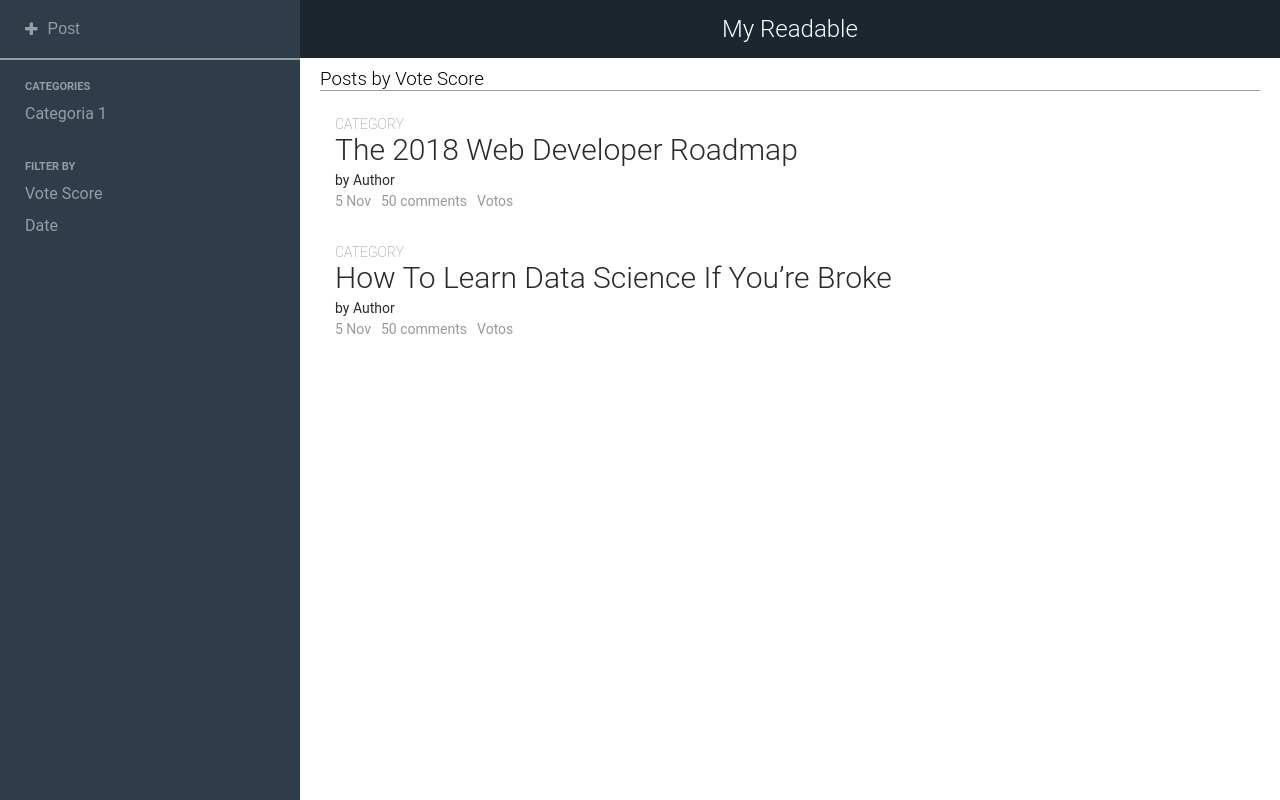
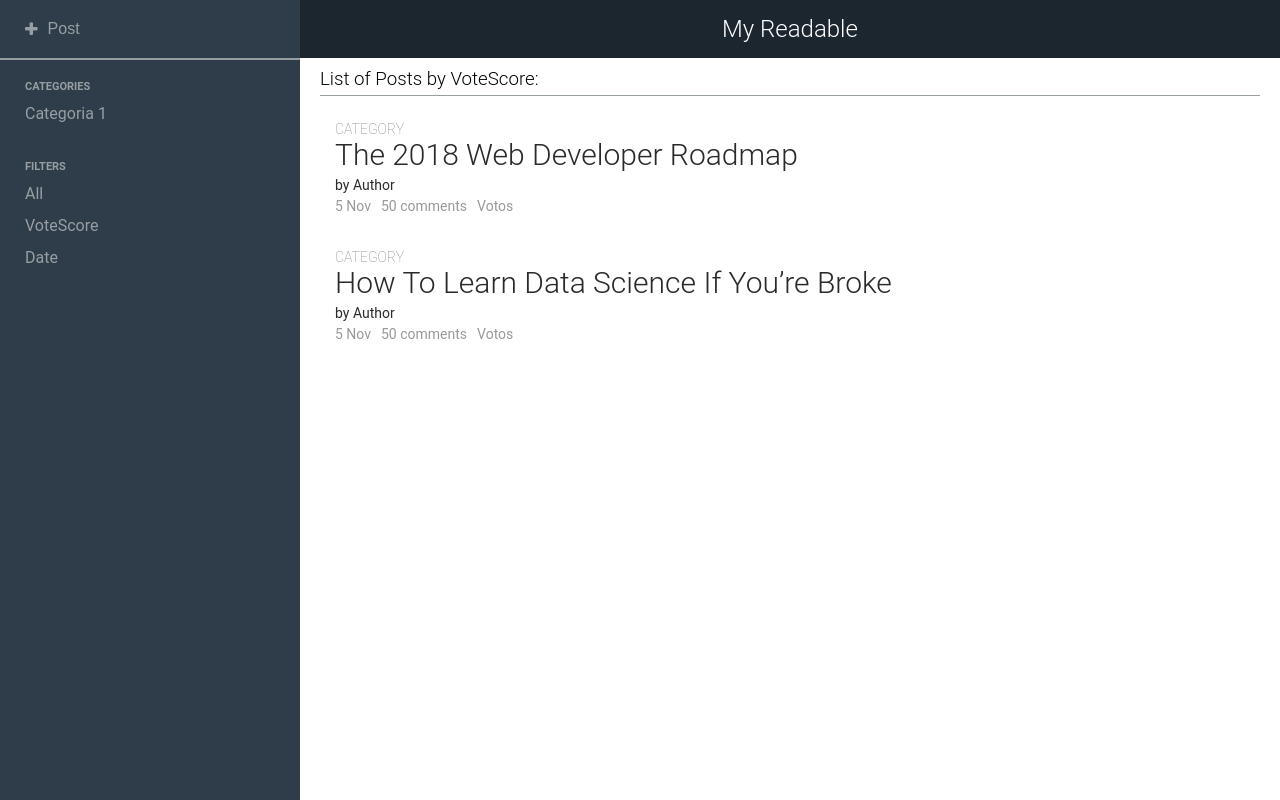
Before and after one commit to zeevolution/reading-react-redux-project, a React (Create React App) app: page / in a window 1280 px wide. Built offline with nearby package versions, Linux system fonts and the light colour scheme.

Commit message:
style: adjust some sidebar and main page styles

```diff
--- a/src/components/Sidebar/Sidebar.js
+++ b/src/components/Sidebar/Sidebar.js
@@ -26,10 +26,13 @@ const Sidebar = () => (
     <div>
       <Nav>
         <li>
-          <span>Filter by</span>
+          <span>Filters</span>
         </li>
         <li>
-          <a href="">Vote Score</a>
+          <a href="">All</a>
+        </li>
+        <li>
+          <a href="">VoteScore</a>
         </li>
         <li>
           <a href="">Date</a>
--- a/src/pages/Main/Main.js
+++ b/src/pages/Main/Main.js
@@ -17,7 +17,7 @@ import {
 
 const Main = () => (
   <Container>
-    <Title>Posts by Vote Score</Title>
+    <Title> List of Posts by VoteScore: </Title>
     <Posts>
       <PostGrid>
         <li>
--- a/src/pages/Main/MainStyles.js
+++ b/src/pages/Main/MainStyles.js
@@ -9,6 +9,7 @@ export const Container = styled.div`
 
 export const Title = styled.h3`
   font-weight: 300;
+  padding-bottom: 5px;
   border-bottom: 0.3px solid #979ea1;
 `;
 
```
